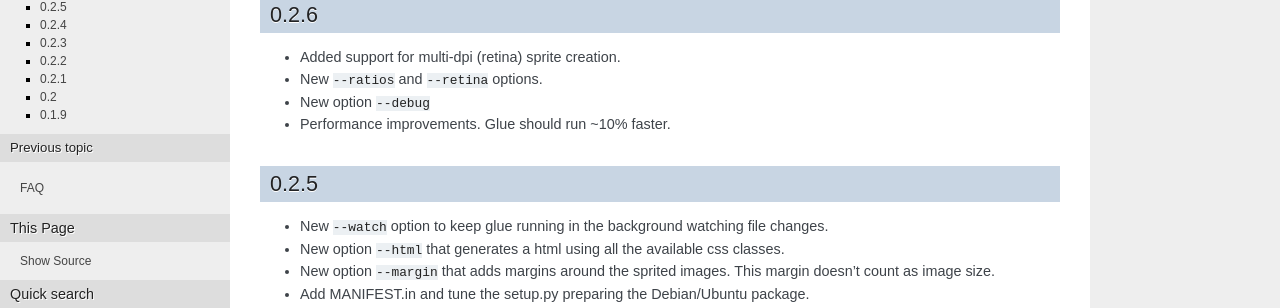
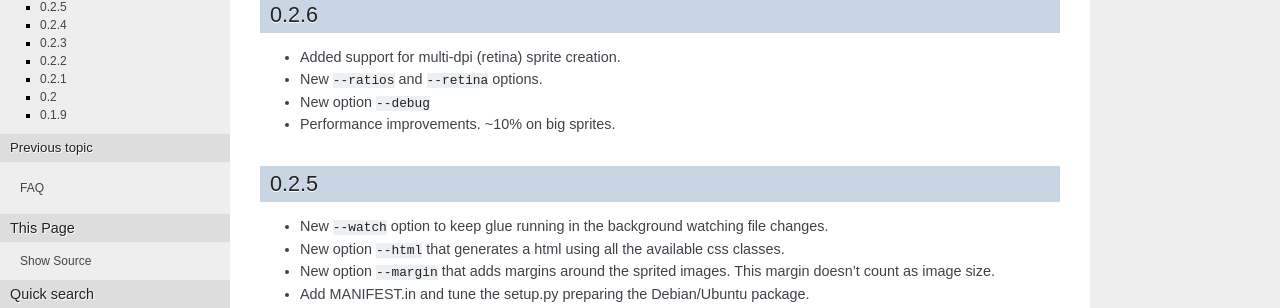
Before and after one commit to jorgebastida/glue, a Sphinx documentation site: the page built from docs/changelog.rst, in a window 1280 px wide. Shown: the part 128-436 px from the top of the page. Built offline with Sphinx 7.4.7, drawn with Linux system fonts in a browser that asks for light colours; the version number is read from the project's files by our own code.

Commit message:
Update changelog

```diff
--- a/docs/changelog.rst
+++ b/docs/changelog.rst
@@ -6,7 +6,7 @@ Changelog
 * Added support for multi-dpi (retina) sprite creation.
 * New ``--ratios`` and ``--retina`` options.
 * New option ``--debug``
-* Performance improvements. Glue should run ~10% faster.
+* Performance improvements. ~10% on big sprites.
 
 0.2.5
 ^^^^^^
```
